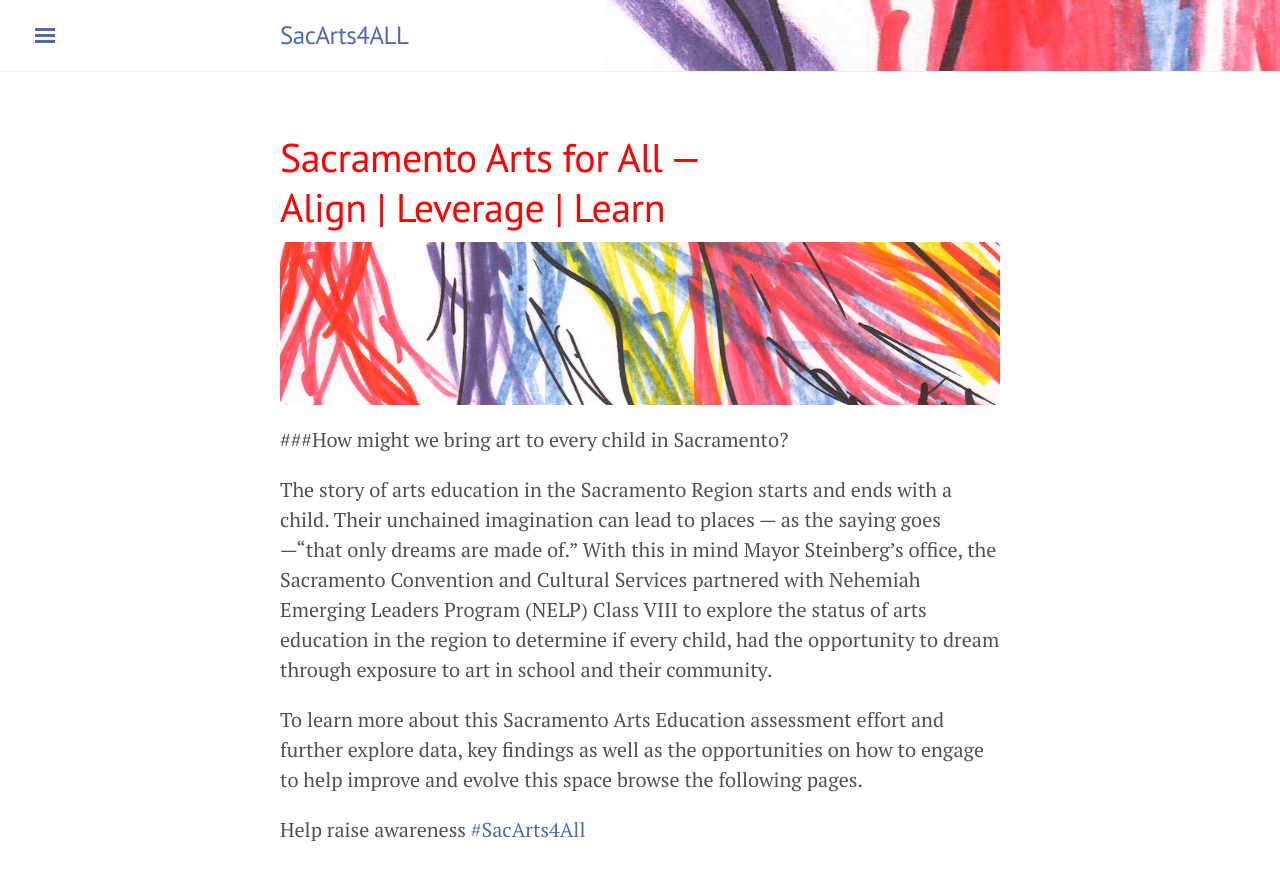
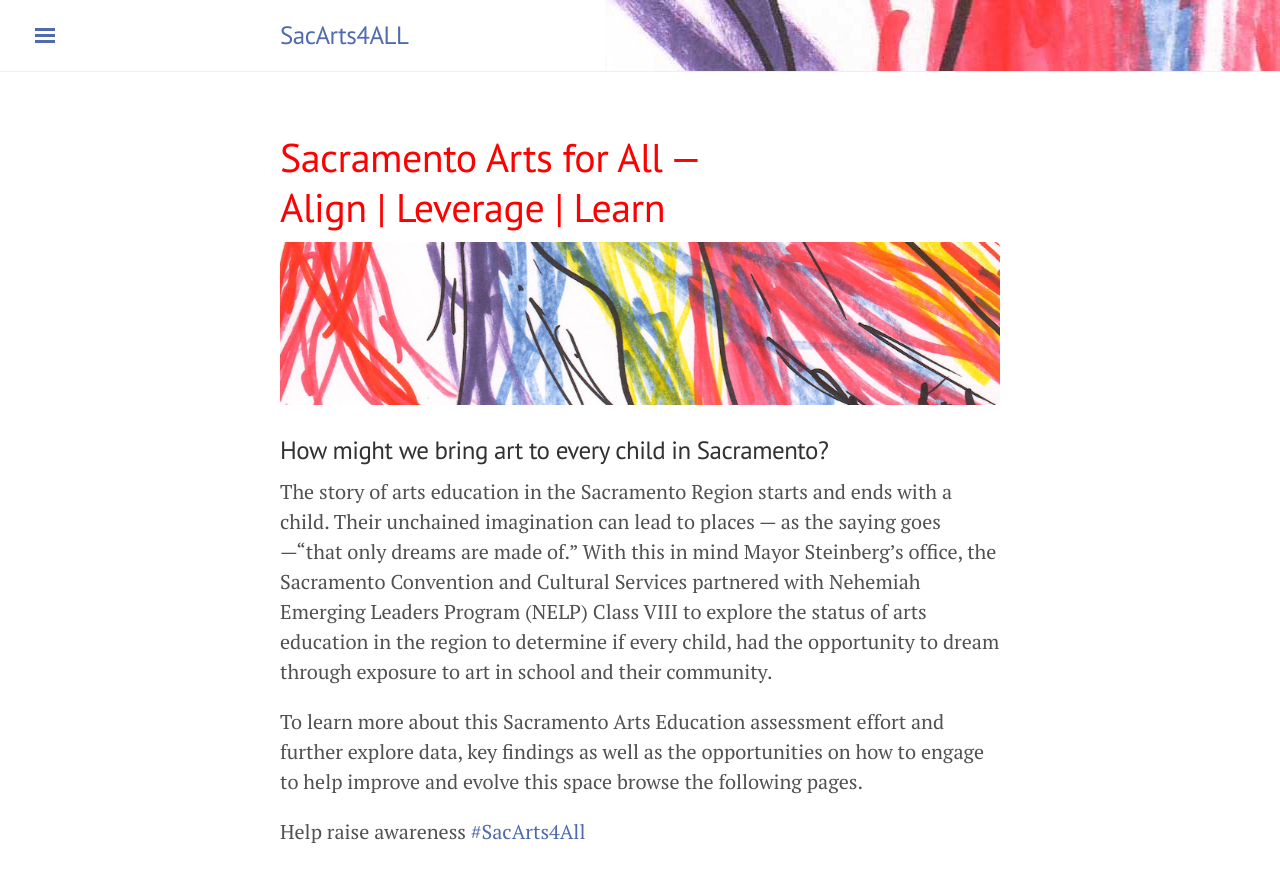
Before and after one commit to code4sac/sacarts4ALL, a Jekyll site: the page built from index.md, in a window 1280 px wide and 900 px high. Shown: the top 882 px of the window. Built offline with Jekyll 4.4.1, drawn with Linux system fonts in a browser that asks for light colours.

Commit message:
home page updates

```diff
--- a/index.md
+++ b/index.md
@@ -6,7 +6,7 @@ title: SacArts4ALL
 <h1 style="color:red;">Sacramento Arts for All &mdash;<br/>Align | Leverage | Learn</h1>
 ![Art]({{ site.baseurl }}/assets/images/NELP_photo6.png "art")
 
-###How might we bring art to every child in Sacramento?
+<h3>How might we bring art to every child in Sacramento?</h3>
 
 The story of arts education in the Sacramento Region starts and ends with a child.  Their unchained imagination can lead to places — as the saying goes —“that only dreams are made of.”  With this in mind Mayor Steinberg’s office, the Sacramento Convention and Cultural Services partnered with Nehemiah Emerging Leaders Program (NELP) Class VIII to explore the status of arts education in the region to determine if every child, had the opportunity to dream through exposure to art in school and their community.
 
```
Also changed, not shown: 1 other file.
